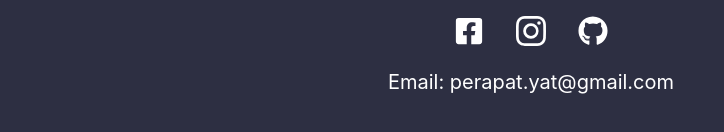
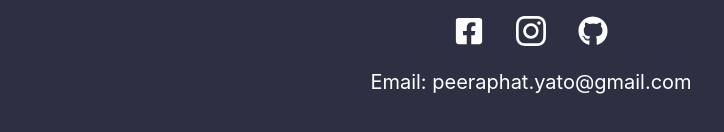
Before and after one commit to pyato/portfolio-project, a React (Create React App) app: page / in a window 1280 px wide. Shown: the part 4298-4430 px from the top of the page, without its empty margins (109-833 px from the left). Built offline with nearby package versions, Linux system fonts and the light colour scheme.

Commit message:
edit contact email

```diff
--- a/src/components/Contact.js
+++ b/src/components/Contact.js
@@ -17,7 +17,7 @@ function Contact() {
                     <a href="https://github.com/pyato?tab=repositories"><FaGithub color="#ffff" size={30} /></a>
                 </div>
                 <div className="contact-email">
-                    <p>Email: perapat.yat@gmail.com</p>
+                    <p>Email: peeraphat.yato@gmail.com</p>
                 </div>
             </div>
         </div>
```
Also changed, not shown: src/components/Navbar.css (line endings or trailing spaces).
